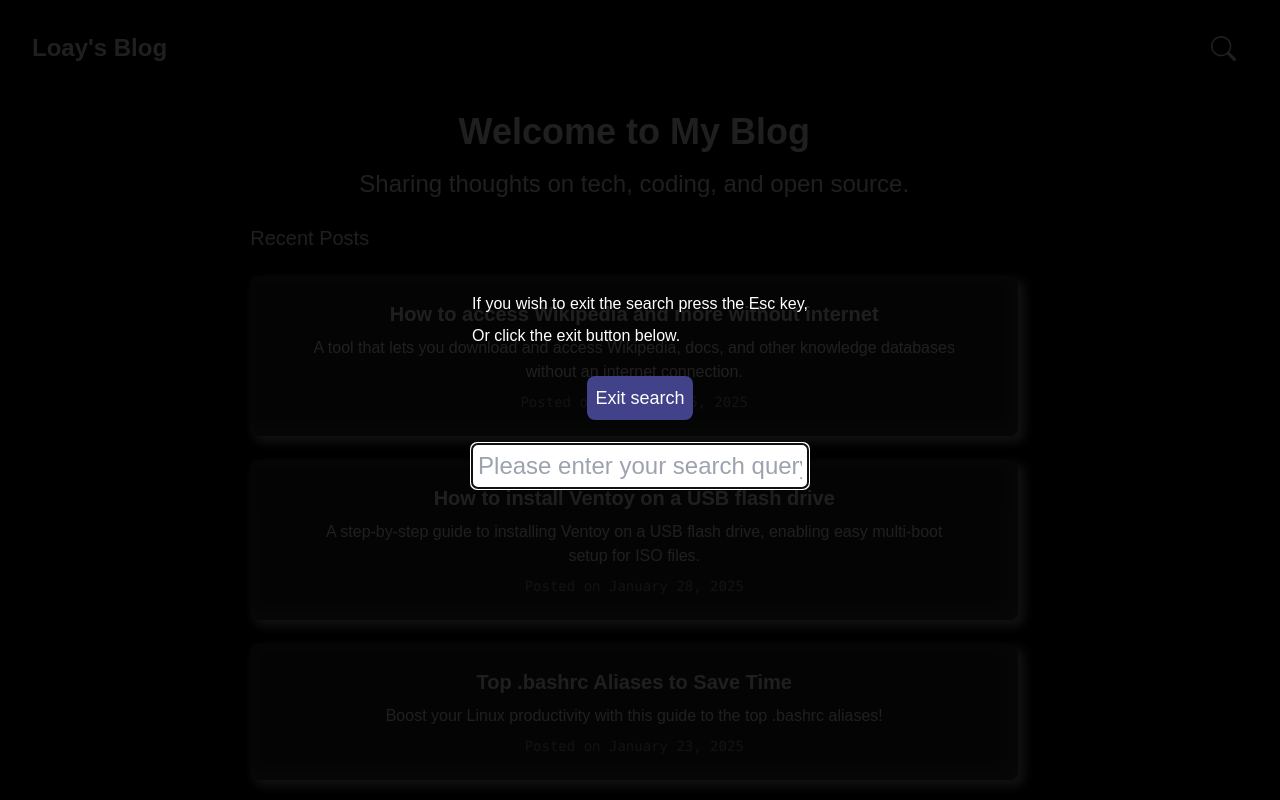
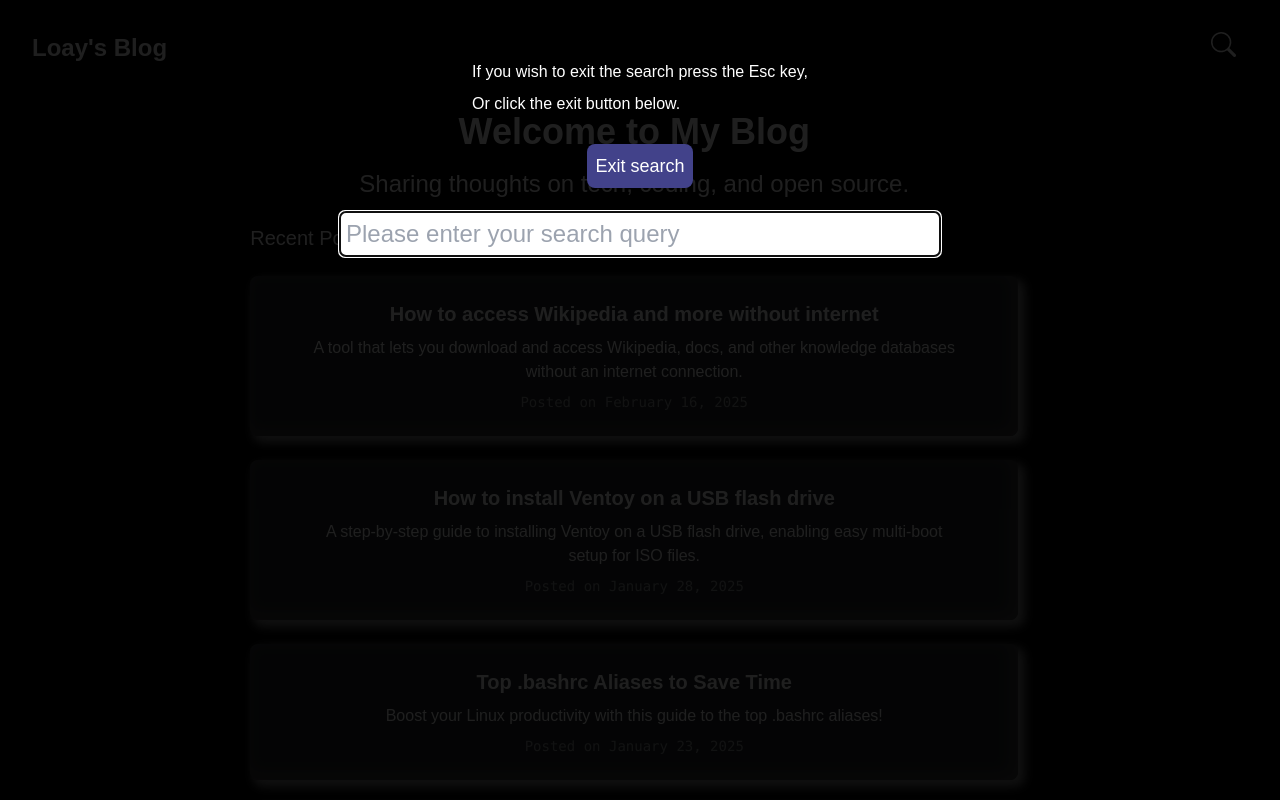
Before and after one commit to lidwan/blog, a Next.js app: page / in a window 1280 px wide. Both pictures are taken after a click on the icon 1223 px from the left and 48 px from the top of the page. Shown: the top 800 px of the page. Built offline with nearby package versions, Linux system fonts and the light colour scheme.

Commit message:
Fixed Overlay overflowing text

```diff
--- a/app/globals.css
+++ b/app/globals.css
@@ -127,10 +127,6 @@ code {
 }
 /* -------------- */
 .search-container-overlay {
-  display: flex;
-  flex-direction: column;
-  justify-content: center;
-  align-self: center;
   width: 100%;
   height: 100%;
   background-color: black;
@@ -148,24 +144,13 @@ code {
 .search-container-overlay.active {
   opacity: 100%;
   pointer-events: auto;
-  overflow: auto;
 }
 body.no-scroll {
   overflow: hidden;
 }
 
-.searchIconContainer {
-  display: flex;
-  justify-content: center;
-  align-items: center;
-}
-
 .searchIcon:hover {
   cursor: pointer;
-}
-
-.search-container-overlay .centerContainer {
-  height: 70%;
 }
 
 .ifYouWishParagraph{
--- a/components/SearchIcon.js
+++ b/components/SearchIcon.js
@@ -63,28 +63,34 @@ export default function SearchIcon() {
 
     return (
         <>
-            <div className={"search-container-overlay flex justify-center items-center p-[5vh]"}>
-                <div className={"h-[70%] flex flex-col gap-6 justify-center items-center"}>
-                    <p className={"self-center pt-[5vh]"}>
-                        If you wish to exit the search press the Esc key,<br/>
+<div className={"search-container-overlay p-[5vh]"}>
+    <div className={"mt-[2vh] flex flex-col gap-6 justify-center items-center"}>
+        <p className={"self-center"}>
+            If you wish to exit the search press the Esc key,<br />
             Or click the exit button below.
         </p>
         <div className={"w-[100%] flex justify-center"}>
-                        <button className={"overlayExitButton p-[8px] rounded-lg bg-[#42428a] hover:bg-[#5353ad] text-lg"}>Exit search</button>
+            <button className={"overlayExitButton p-[8px] rounded-lg bg-[#42428a] hover:bg-[#5353ad] text-lg"}>
+                Exit search
+            </button>
         </div>
-                    <input type="text"
+        <input
+            type="text"
             placeholder="Please enter your search query"
             onInput={handleUserInput}
             value={userInput}
             className={"inputField text-black"}
         />
-                    <div className={"pb-[5vh] flex flex-col gap-[3vh]"}>
+        <div className={"pb-[5vh] flex flex-col w-full max-h-[60vh] overflow-y-auto"}>
             {filteredPosts.map((post) => (
-                            <div className={"w-[85%] self-center"} key={post.id}><PostCard post={post} /></div>
+                <div className={"sm:max-w-[85%] xl:w-[50%]  self-center p-8"} key={post.id}>
+                    <PostCard post={post} />
+                </div>
             ))}
         </div>
     </div>
 </div>
+
             <div className="searchIconContainer">
                 <svg xmlns="http://www.w3.org/2000/svg" width="25" height="25" fill="currentColor"
                      className="searchIcon" viewBox="0 0 16 16" onClick={handleSearchIconClick}>
```
Lines whose indentation alone changed are shown as unchanged.
